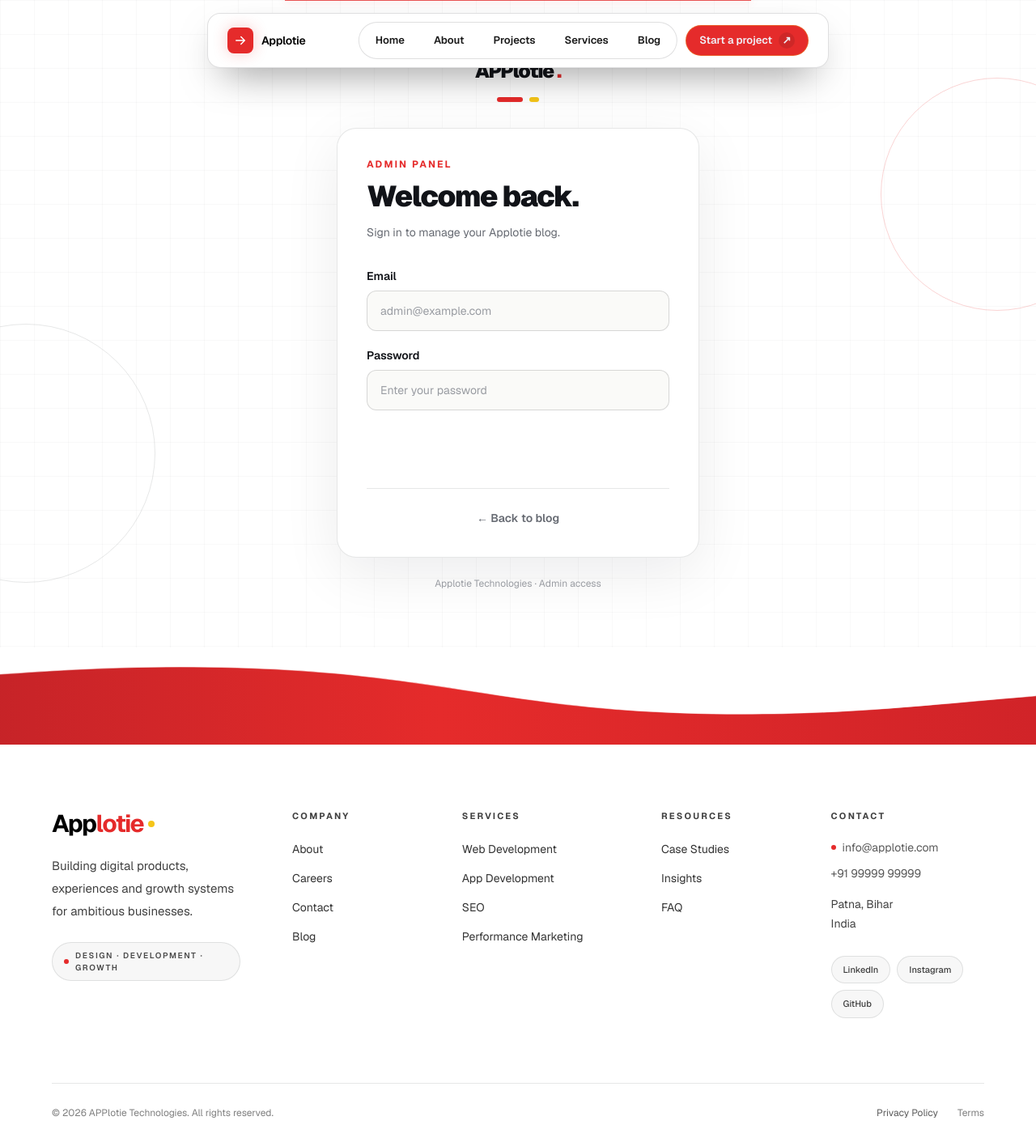
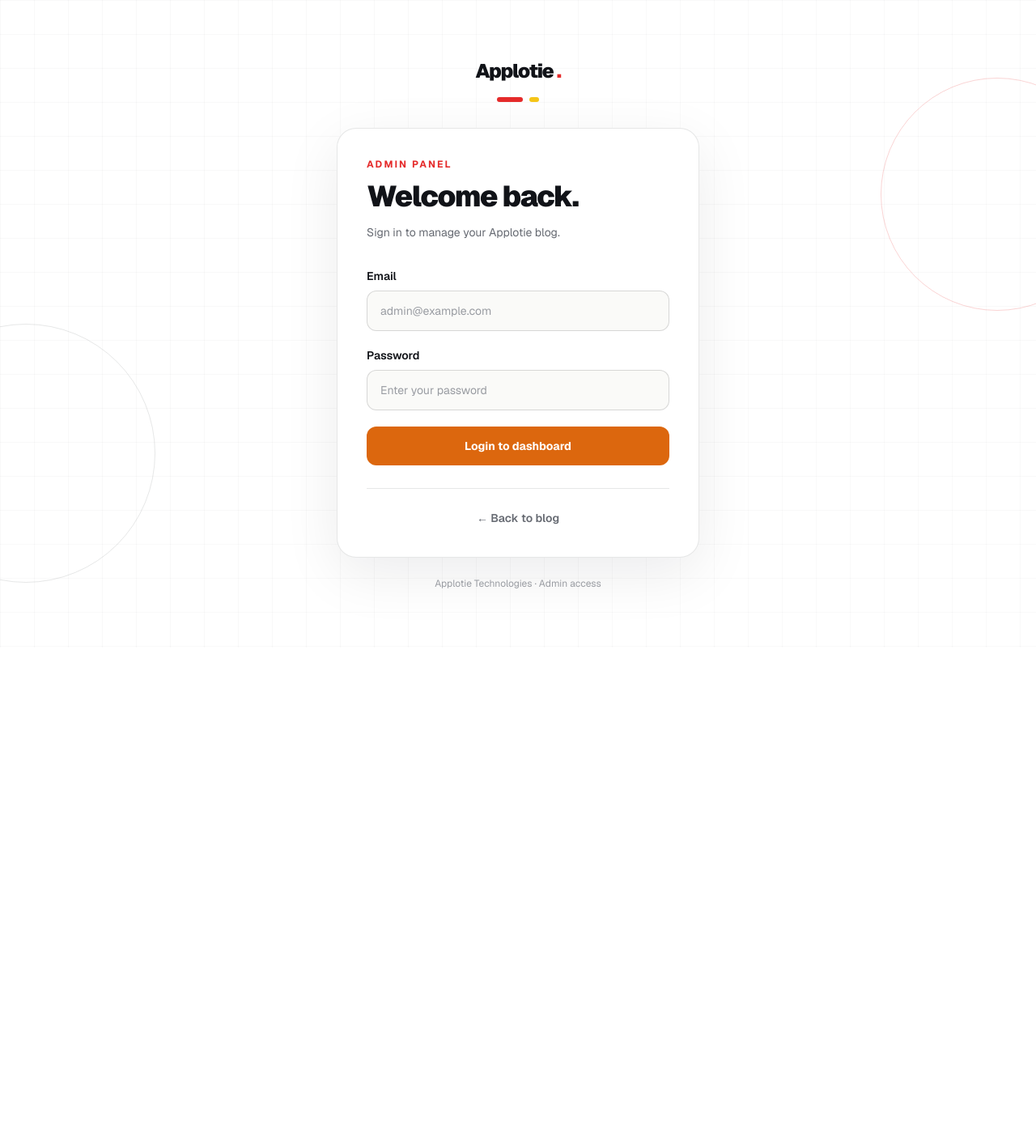
Before and after one commit to Applotie/applotie_website, a Next.js app: page /admin/login in a window 1280 px wide. Shown: the whole page at 81% size. After the commit the page ends 800 px from the top, so only its background shows below. Built offline with nearby package versions, Linux system fonts and the light colour scheme.

Commit message:
Version 1 Completed

```diff
--- a/app/admin/login/page.tsx
+++ b/app/admin/login/page.tsx
@@ -74,7 +74,7 @@ export default function AdminLoginPage() {
             href="/"
             className="inline-flex items-center text-2xl font-black tracking-[-0.05em]"
           >
-            APPlotie
+            Applotie
             <span className="ml-1 text-[#E52B2B]">.</span>
           </a>
 
@@ -154,7 +154,7 @@ export default function AdminLoginPage() {
             <button
               type="submit"
               disabled={loading}
-              className="group relative flex w-full items-center justify-center overflow-hidden rounded-xl bg-[#111318] px-5 py-3.5 text-sm font-bold text-white transition hover:bg-[#E52B2B] disabled:cursor-not-allowed disabled:opacity-60"
+              className="group relative flex w-full items-center justify-center overflow-hidden rounded-xl bg-[#dc670e] px-5 py-3.5 text-sm font-bold text-white transition hover:bg-[#E52B2B] disabled:cursor-not-allowed disabled:opacity-60"
             >
               <span className="relative z-10">
                 {loading ? "Logging in..." : "Login to dashboard"}
--- a/app/admin/page.tsx
+++ b/app/admin/page.tsx
@@ -36,7 +36,7 @@ export default async function AdminPage() {
             href="/"
             className="text-xl font-black tracking-[-0.05em]"
           >
-            APPlotie
+            Applotie
             <span className="text-[#E52B2B]">.</span>
           </Link>
 
@@ -100,7 +100,7 @@ export default async function AdminPage() {
 
               <Link
                 href="/admin/posts/create"
-                className="inline-flex w-fit items-center gap-2 rounded-xl bg-[#111318] px-5 py-3.5 text-sm font-bold text-white transition hover:bg-[#E52B2B]"
+                className="inline-flex w-fit items-center gap-2 rounded-xl bg-[#d1720c] px-5 py-3.5 text-sm font-bold text-white transition hover:bg-[#E52B2B]"
               >
                 <span className="text-lg leading-none">+</span>
                 Create Post
--- a/app/admin/posts/[id]/EditPostForm.tsx
+++ b/app/admin/posts/[id]/EditPostForm.tsx
@@ -418,10 +418,10 @@ export default function EditPostForm() {
                           rows={24}
                           placeholder="Write your blog post in Markdown..."
                           required
-                          className="min-h-[500px] w-full resize-y rounded-xl border border-[#111318]/15 bg-[#111318] px-5 py-5 font-mono text-sm leading-7 text-white outline-none transition placeholder:text-white/30 focus:border-[#E52B2B] focus:ring-4 focus:ring-[#E52B2B]/10"
+                          className="min-h-[500px] w-full resize-y rounded-xl border border-[#111318]/15 bg-[#111318] px-5 py-5 font-mono text-sm leading-7 text-black outline-none transition placeholder:text-white/30 focus:border-[#E52B2B] focus:ring-4 focus:ring-[#E52B2B]/10"
                         />
 
-                        <div className="min-h-[500px] overflow-hidden rounded-xl border border-[#111318]/10 bg-[#FAFAF8]">
+                        <div className="min-h-[500px] overflow-hidden rounded-xl border border-[#111318]/10 bg-[#f4f4ec]">
                           <div className="border-b border-[#111318]/10 px-5 py-3">
                             <span className="text-xs font-bold uppercase tracking-[0.12em] text-[#888B91]">
                               Live Preview
@@ -604,7 +604,7 @@ export default function EditPostForm() {
                   <button
                     type="submit"
                     disabled={saving}
-                    className="mt-5 w-full rounded-xl bg-[#111318] px-5 py-3.5 text-sm font-bold text-white transition hover:bg-[#E52B2B] disabled:cursor-not-allowed disabled:opacity-60"
+                    className="mt-5 w-full rounded-xl bg-[#da7216] px-5 py-3.5 text-sm font-bold text-white transition hover:bg-[#E52B2B] disabled:cursor-not-allowed disabled:opacity-60"
                   >
                     {saving ? "Saving..." : "Update Post"}
                   </button>
--- a/app/admin/posts/create/CreatePostForm.tsx
+++ b/app/admin/posts/create/CreatePostForm.tsx
@@ -317,7 +317,7 @@ Use Markdown to structure your article.
 
 Write your content here...`}
                           required
-                          className="min-h-[500px] w-full resize-y rounded-xl border border-[#111318]/15 bg-[#111318] px-5 py-5 font-mono text-sm leading-7 text-white outline-none transition placeholder:text-white/30 focus:border-[#E52B2B] focus:ring-4 focus:ring-[#E52B2B]/10"
+                          className="min-h-[500px] w-full resize-y rounded-xl border border-[#111318]/15 bg-[#111318] px-5 py-5 font-mono text-sm leading-7 text-black outline-none transition placeholder:text-white/30 focus:border-[#E52B2B] focus:ring-4 focus:ring-[#E52B2B]/10"
                         />
 
                         {/* Preview */}
@@ -511,7 +511,7 @@ Write your content here...`}
                   <button
                     type="submit"
                     disabled={loading}
-                    className="mt-5 w-full rounded-xl bg-[#111318] px-5 py-3.5 text-sm font-bold text-white transition hover:bg-[#E52B2B] disabled:cursor-not-allowed disabled:opacity-60"
+                    className="mt-5 w-full rounded-xl bg-[#d95b12] px-5 py-3.5 text-sm font-bold text-white transition hover:bg-[#E52B2B] disabled:cursor-not-allowed disabled:opacity-60"
                   >
                     {loading ? "Creating..." : "Create Post"}
                   </button>
--- a/app/layout.tsx
+++ b/app/layout.tsx
@@ -1,9 +1,7 @@
 import type { Metadata } from "next";
 import { Geist, Geist_Mono } from "next/font/google";
 import "./globals.css";
-import Navbar from "@/components/navbar";
-import Footer from "@/components/footer";
-import FooterTransition from "@/components/FooterTransition";
+import ConditionalLayout from "@/components/ConditionalLayout";
 
 const geistSans = Geist({
   variable: "--font-geist-sans",
@@ -40,14 +38,9 @@ export default function RootLayout({
           text-white
         "
       >
-                {/* WEBSITE */}
-        <div className="relative z-[1]">
-          <Navbar />
-
-          <main>{children}</main>
-          <FooterTransition />
-          <Footer />
-        </div>
+        <ConditionalLayout>
+          {children}
+        </ConditionalLayout>
       </body>
     </html>
   );
--- /dev/null
+++ b/components/ConditionalLayout.tsx
@@ -0,0 +1,31 @@
+"use client";
+
+import { usePathname } from "next/navigation";
+import Navbar from "@/components/navbar";
+import Footer from "@/components/footer";
+import FooterTransition from "@/components/FooterTransition";
+
+export default function ConditionalLayout({
+  children,
+}: {
+  children: React.ReactNode;
+}) {
+  const pathname = usePathname();
+
+  const isAdminPage = pathname.startsWith("/admin");
+
+  if (isAdminPage) {
+    return <main>{children}</main>;
+  }
+
+  return (
+    <div className="relative z-[1]">
+      <Navbar />
+
+      <main>{children}</main>
+
+      <FooterTransition />
+      <Footer />
+    </div>
+  );
+}
--- a/components/difference.tsx
+++ b/components/difference.tsx
@@ -590,7 +590,7 @@ export default function Difference() {
                   font-bold
                   uppercase
                   tracking-[0.2em]
-                  text-black/60
+                  text-white/60
                   sm:text-xs
                 "
               >
@@ -616,7 +616,7 @@ export default function Difference() {
             </div>
 
             <div className="flex items-center gap-3">
-              <span className="h-2.5 w-2.5 shrink-0 rounded-full bg-black" />
+              <span className="h-2.5 w-2.5 shrink-0 rounded-full bg-white" />
 
               <span
                 className="
@@ -625,7 +625,7 @@ export default function Difference() {
                   font-bold
                   uppercase
                   tracking-[0.18em]
-                  text-black/50
+                  text-white
                   sm:text-xs
                 "
               >
--- a/components/footer.tsx
+++ b/components/footer.tsx
@@ -4,23 +4,22 @@ import Link from "next/link";
 const footerLinks = {
   company: [
     { name: "About", href: "/about" },
-    { name: "Careers", href: "/careers" },
+    { name: "Careers", href: "/services" },
     { name: "Contact", href: "/contact" },
     { name: "Blog", href: "/blog" },
   ],
 
   services: [
-    { name: "Web Development", href: "/services/web-development" },
-    { name: "App Development", href: "/services/app-development" },
-    { name: "SEO", href: "/services/seo" },
+    { name: "Web Development", href: "/services" },
+    { name: "App Development", href: "/services" },
+    { name: "SEO", href: "/services" },
     {
       name: "Performance Marketing",
-      href: "/services/performance-marketing",
+      href: "/services",
     },
   ],
 
   resources: [
-    { name: "Case Studies", href: "/case-studies" },
     { name: "Insights", href: "/blog" },
     { name: "FAQ", href: "/#faq" },
   ],
@@ -159,7 +158,7 @@ export default function Footer() {
 
               {/* Phone */}
               <a
-                href="tel:+919999999999"
+                href="tel:+917250204488"
                 className="
                   block
                   text-black/65
@@ -167,7 +166,7 @@ export default function Footer() {
                   hover:text-[#E52B2B]
                 "
               >
-                +91 99999 99999
+                +91 7250 20 4488
               </a>
 
               {/* Location */}
@@ -181,19 +180,22 @@ export default function Footer() {
             {/* Social Links */}
             <div className="mt-7 flex flex-wrap gap-2">
               <SocialLink
-                href="#"
+                href="
+https://in.linkedin.com/company/applotie"
                 label="LinkedIn"
               />
 
               <SocialLink
-                href="#"
+                href="https://www.instagram.com/applotie"
                 label="Instagram"
               />
 
               <SocialLink
-                href="#"
-                label="GitHub"
+                href="https://www.facebook.com/share/1FyLNDctvY/"
+                label="Facebook"
               />
+
+
             </div>
           </div>
         </div>
@@ -213,7 +215,7 @@ export default function Footer() {
           "
         >
           <p className="text-xs text-black/50">
-            © 2026 APPlotie Technologies. All rights reserved.
+            © 2026 Applotie Technologies. All rights reserved.
           </p>
 
           <div className="flex flex-wrap gap-x-6 gap-y-2 text-xs">
--- a/components/testimonials.tsx
+++ b/components/testimonials.tsx
@@ -11,7 +11,7 @@ const testimonials = [
   },
   {
     quote:
-      "APPlotie transformed our website into a much faster and more effective sales channel. We saw a 3× increase in qualified enquiries within the first six months.",
+      "Applotie transformed our website into a much faster and more effective sales channel. We saw a 3× increase in qualified enquiries within the first six months.",
     client: "Priya Mehta",
     company: "NovaBuild",
     role: "Marketing Director",
```
Also changed, not shown: components/services.tsx (+4 -4 lines), components/timeline.tsx (+5 -5 lines).
